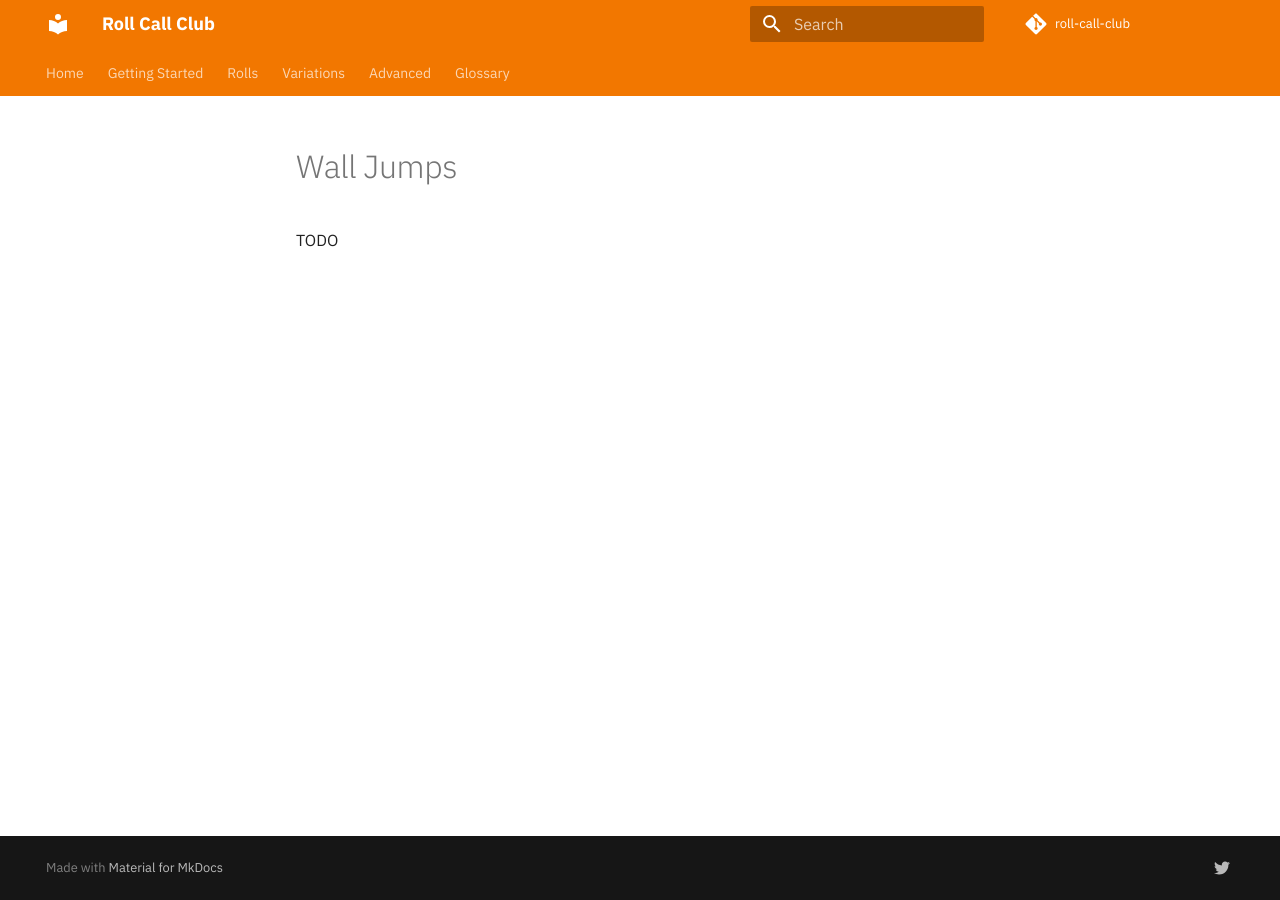
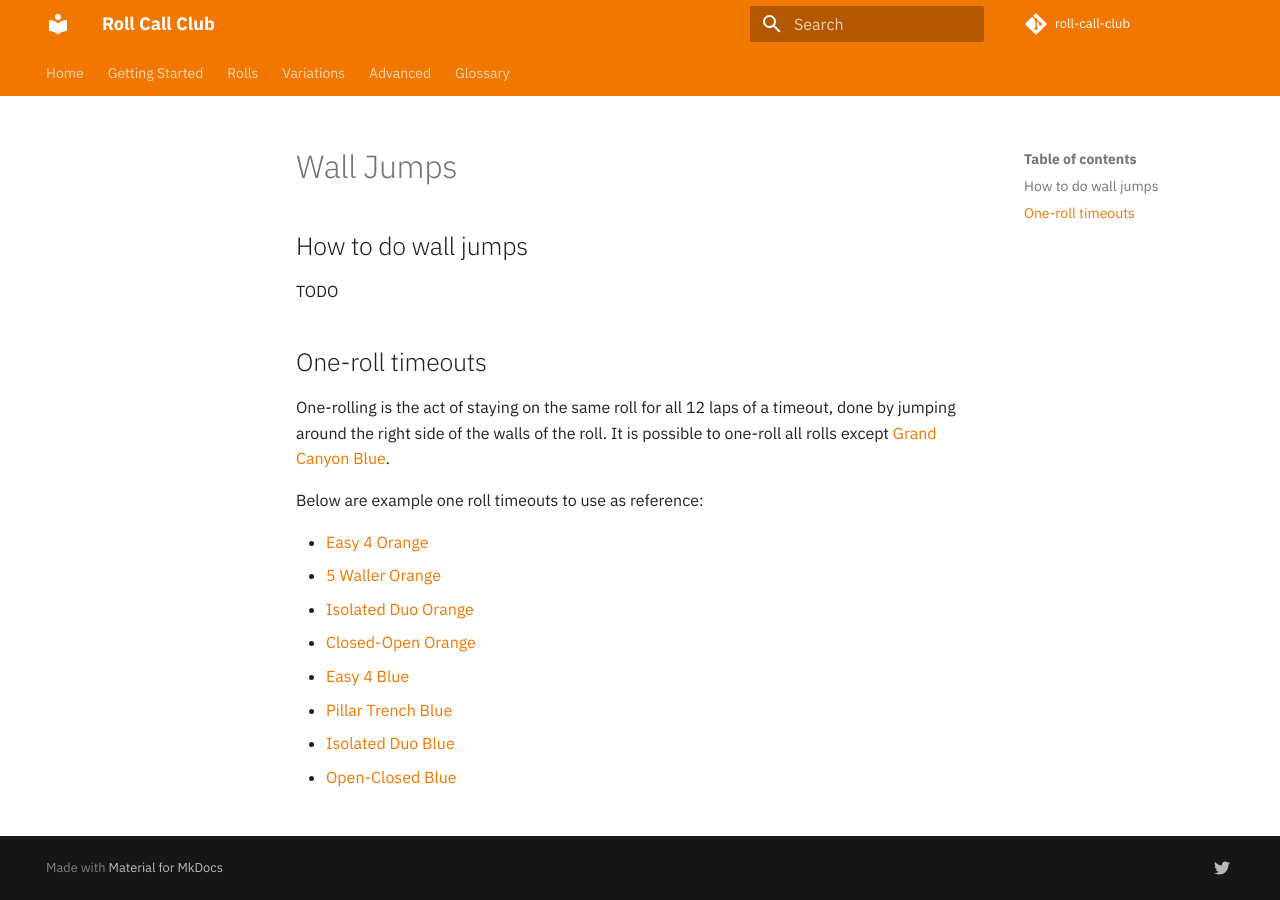
Before and after one commit to alexjlockwood/roll-off-club, an MkDocs documentation site: the page built from docs/advanced/wall-jumps.md, in a window 1280 px wide. Built offline with MkDocs 1.6.1 and Material for MkDocs 9.7.7, drawn with Linux system fonts in a browser that asks for light colours; comment, search, counter and statistics services are not loaded.

```diff
--- a/docs/advanced/wall-jumps.md
+++ b/docs/advanced/wall-jumps.md
@@ -1,3 +1,20 @@
 # Wall Jumps
 
+## How to do wall jumps
+
 TODO
+
+## One-roll timeouts
+
+One-rolling is the act of staying on the same roll for all 12 laps of a timeout, done by jumping around the right side of the walls of the roll. It is possible to one-roll all rolls except [Grand Canyon Blue](../rolls/grand-canyon.md).
+
+Below are example one roll timeouts to use as reference:
+
+* [Easy 4 Orange](https://www.youtube.com/watch?v=U5l9JuwKkJ4&list=PLG_QNSp9ZgJLWYSNl4vY26VJCZeOQHO1F)
+* [5 Waller Orange](https://www.youtube.com/watch?v=j46G3bwB1hU&list=PLG_QNSp9ZgJLWYSNl4vY26VJCZeOQHO1F)
+* [Isolated Duo Orange](https://www.youtube.com/watch?v=EW_hcDItdYo&list=PLG_QNSp9ZgJLWYSNl4vY26VJCZeOQHO1F)
+* [Closed-Open Orange](https://www.youtube.com/watch?v=YfVPwfh7UEc&list=PLG_QNSp9ZgJLWYSNl4vY26VJCZeOQHO1F)
+* [Easy 4 Blue](https://www.youtube.com/watch?v=QWwczdTFu5A&list=PLG_QNSp9ZgJLWYSNl4vY26VJCZeOQHO1F)
+* [Pillar Trench Blue](https://www.youtube.com/watch?v=CDiRDpJkB7M&list=PLG_QNSp9ZgJLWYSNl4vY26VJCZeOQHO1F)
+* [Isolated Duo Blue](https://www.youtube.com/watch?v=QBKYKVQ7N30&list=PLG_QNSp9ZgJLWYSNl4vY26VJCZeOQHO1F)
+* [Open-Closed Blue](https://www.youtube.com/watch?v=rNR6BSRp6ZQ&list=PLG_QNSp9ZgJLWYSNl4vY26VJCZeOQHO1F)
--- a/mkdocs.yml
+++ b/mkdocs.yml
@@ -19,6 +19,7 @@ nav:
       - getting-started/learning-the-rolls.md
       - getting-started/understanding-roll-speed.md
       - getting-started/avoiding-desync.md
+      - getting-started/dealing-with-griefers.md
   - 'Rolls':
       - rolls/index.md
       - rolls/easy-4.md
```
Also changed, not shown: docs/getting-started/dealing-with-griefers.md (added, +13 -0 lines), docs/getting-started/index.md (+2 -1 lines), docs/rolls/pillar-trench.md (+1 -1 lines), 1 other file.
